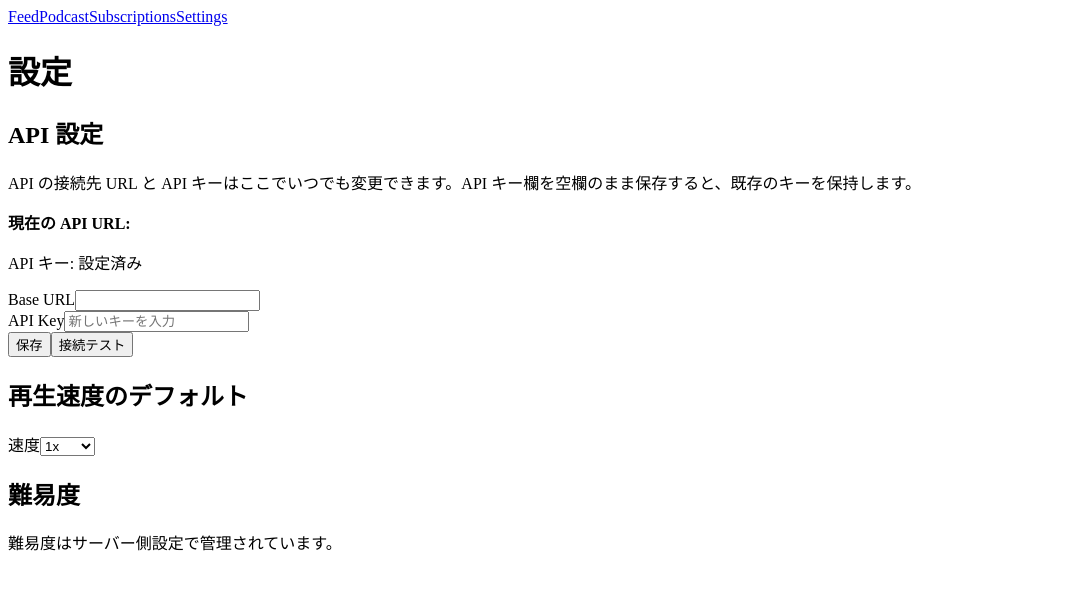
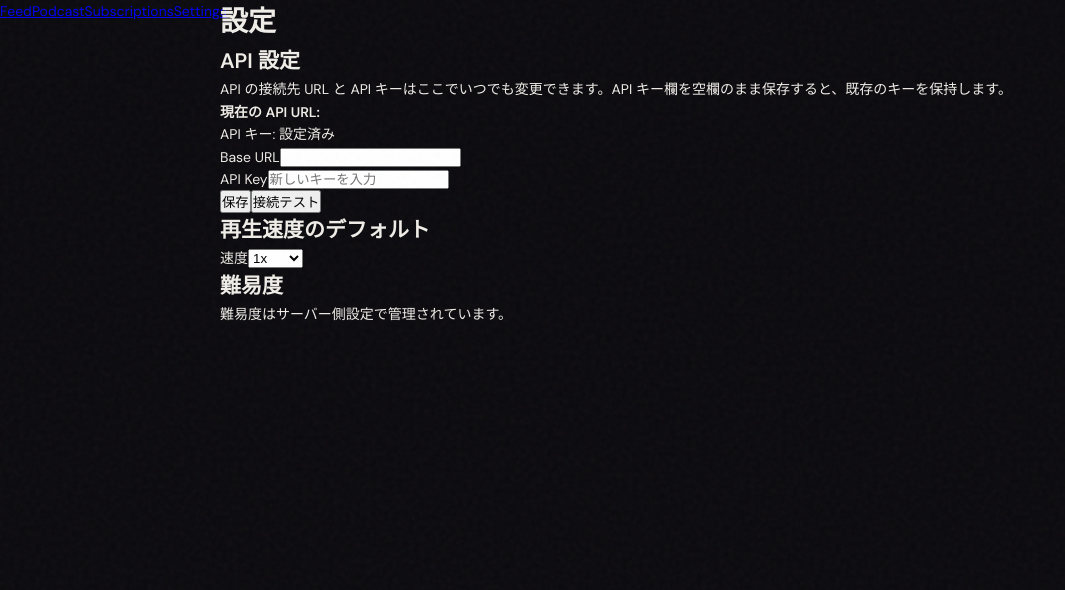
Before and after one commit to examinare000/news-listen, a Next.js app in the folder web/: page /settings in a window 1280 px wide. Shown: the top 590 px of the page, without its empty margins (0-1065 px from the left). Built offline with nearby package versions, Linux system fonts and the light colour scheme.

Commit message:
機能: next/fontフォント導入・FOUCを防ぐテーマ初期化スクリプト挿入・app-shellグリッド化をRootLayoutに実装し、KEY_THEME定数をconfig.tsに追加

```diff
--- a/web/app/layout.tsx
+++ b/web/app/layout.tsx
@@ -1,10 +1,43 @@
 import React from 'react'
 import type { Metadata } from 'next'
+import { Playfair_Display, DM_Sans, DM_Mono } from 'next/font/google'
 import { AppProvider } from '@/contexts/AppContext'
 import { AudioPlayerProvider } from '@/contexts/AudioPlayerContext'
 import { ToastProvider } from '@/components/ui/Toast'
 import { NavigationBar } from '@/components/NavigationBar'
 import { AudioPlayerBar } from '@/components/AudioPlayerBar'
+import './globals.css'
+
+// next/font によるビルド時セルフホスティング。<link> 直書きにしないのは、
+// Docker コンテナ実行時の Google Fonts への外部リクエストを消すため（00-overview.md §3.2）
+const playfairDisplay = Playfair_Display({
+  subsets: ['latin'],
+  weight: ['400', '600', '700', '900'],
+  variable: '--font-display',
+})
+
+const dmSans = DM_Sans({
+  subsets: ['latin'],
+  weight: ['300', '400', '500', '600'],
+  variable: '--font-body',
+})
+
+const dmMono = DM_Mono({
+  subsets: ['latin'],
+  weight: ['400', '500'],
+  variable: '--font-mono',
+})
+
+// FOUC（テーマのちらつき）防止のため、初回描画前に同期実行されるインラインスクリプトで
+// html[data-theme] を確定する。外部スクリプトや useEffect では初回描画後の適用になり一瞬ちらつく。
+// 内容は docs/design/app-ui.html L10〜16 と同等。キー 'theme' は lib/config.ts の KEY_THEME と一致させること
+const themeInitScript = `
+(function(){
+  var saved = localStorage.getItem('theme');
+  var prefersDark = window.matchMedia('(prefers-color-scheme: dark)').matches;
+  document.documentElement.dataset.theme = saved || (prefersDark ? 'dark' : 'light');
+})();
+`
 
 export const metadata: Metadata = {
   title: 'Podcast App',
@@ -13,14 +46,21 @@ export const metadata: Metadata = {
 
 export default function RootLayout({ children }: { children: React.ReactNode }) {
   return (
-    <html lang="ja">
-      <body>
+    // suppressHydrationWarning: data-theme はサーバー出力に存在せずクライアントで
+    // 上記スクリプトが付与するため、属性差分のハイドレーション警告を抑止する
+    <html lang="ja" suppressHydrationWarning>
+      <head>
+        <script dangerouslySetInnerHTML={{ __html: themeInitScript }} />
+      </head>
+      <body className={`${playfairDisplay.variable} ${dmSans.variable} ${dmMono.variable}`}>
         <AppProvider>
           <ToastProvider>
             <AudioPlayerProvider>
-              <NavigationBar />
-              <main>{children}</main>
-              <AudioPlayerBar />
+              <div className="app-shell">
+                <NavigationBar />
+                <main className="main-content">{children}</main>
+                <AudioPlayerBar />
+              </div>
             </AudioPlayerProvider>
           </ToastProvider>
         </AppProvider>
--- a/web/lib/config.ts
+++ b/web/lib/config.ts
@@ -15,6 +15,12 @@ export const KEY_PODCAST_POSITION_PREFIX = 'podcast_position'
 /** Default playback speed saved in settings */
 export const KEY_DEFAULT_PLAYBACK_SPEED = 'default_playback_speed'
 
+/**
+ * UI theme ('dark' | 'light'). Key name must stay 'theme' to match the inline
+ * theme-init script in app/layout.tsx (mirrors docs/design/app-ui.html L10-16).
+ */
+export const KEY_THEME = 'theme'
+
 /** Build a per-podcast position key */
 export function podcastPositionKey(podcastId: string): string {
   return `${KEY_PODCAST_POSITION_PREFIX}:${podcastId}`
```
